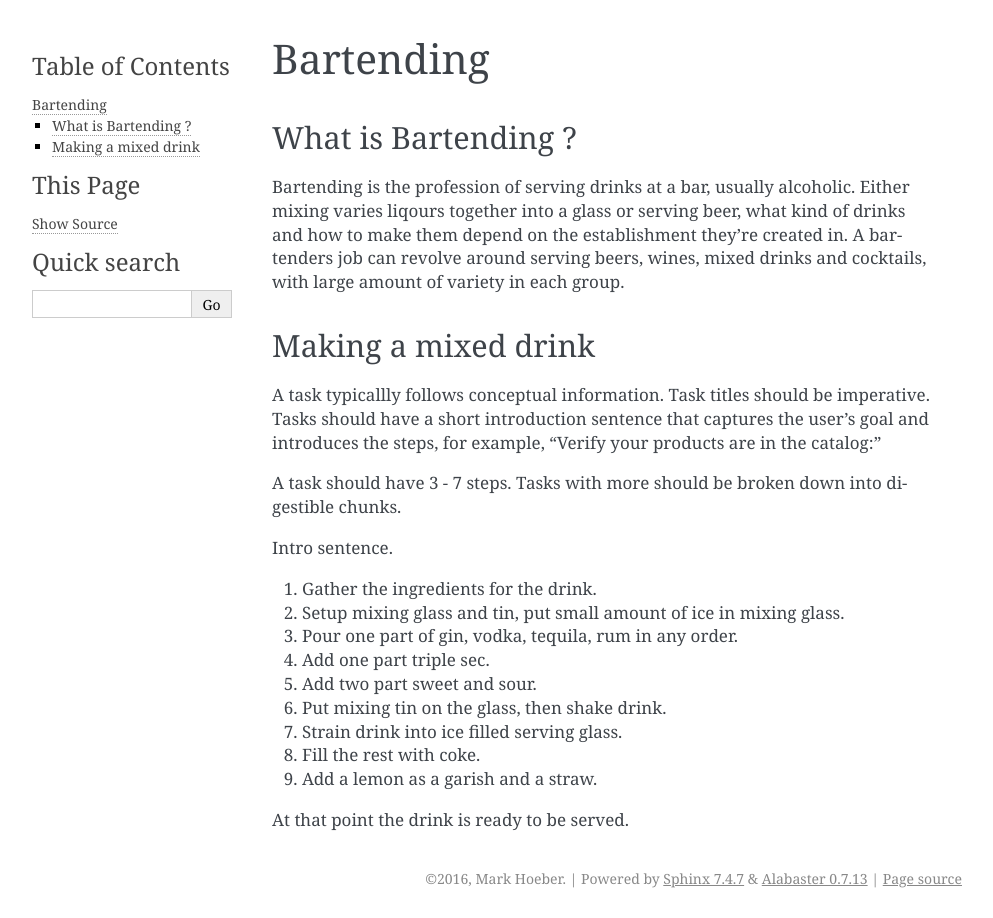
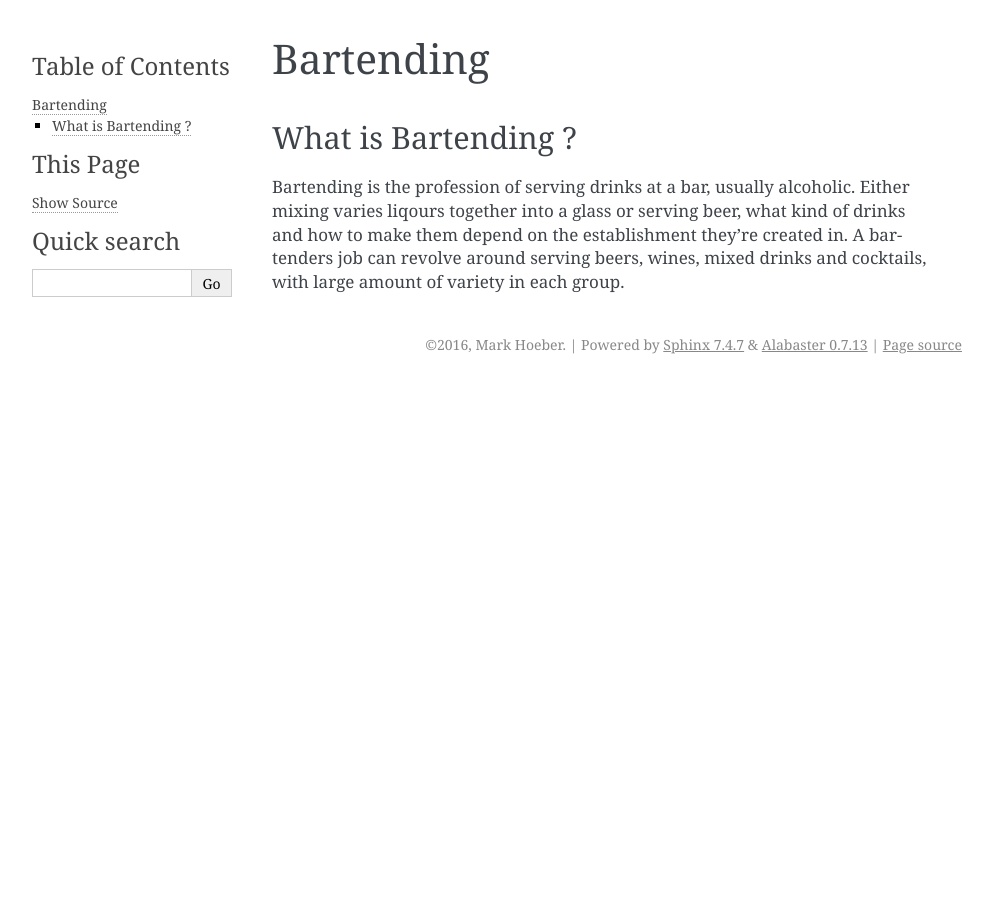
Before and after one commit to MarkHoeber/get_started_sphinx, a Sphinx documentation site: the page built from source/part-1.rst, in a window 1280 px wide. Shown: the whole page, without its empty margins (148-1141 px from the left). Built offline with Sphinx 7.4.7, drawn with Linux system fonts in a browser that asks for light colours.

Commit message:
Update part-1.rst

```diff
--- a/source/part-1.rst
+++ b/source/part-1.rst
@@ -5,32 +5,3 @@ What is Bartending ?
 **********************
 
 Bartending is the profession of serving drinks at a bar, usually alcoholic. Either mixing varies liqours together into a glass or serving beer, what kind of drinks and how to make them depend on the establishment they're created in. A bartenders job can revolve around serving beers, wines, mixed drinks and cocktails, with large amount of variety in each group.
-
-Making a mixed drink
-********************
-
-A task typicallly follows conceptual information. Task titles should be imperative. Tasks should have a short introduction sentence that captures the user's goal and introduces the steps, for example, "Verify your products are in the catalog:"
-
-A task should have 3 - 7 steps.  Tasks with more should be broken down into digestible chunks.
-
-Intro sentence.
-
-#. Gather the ingredients for the drink.
-
-#. Setup mixing glass and tin, put small amount of ice in mixing glass.
-
-#. Pour one part of gin, vodka, tequila, rum in any order.
-
-#. Add one part triple sec.
-
-#. Add two part sweet and sour.
-
-#. Put mixing tin on the glass, then shake drink.
-
-#. Strain drink into ice filled serving glass.
-
-#. Fill the rest with coke.
-
-#. Add a lemon as a garish and a straw.
-
-At that point the drink is ready to be served.
```
